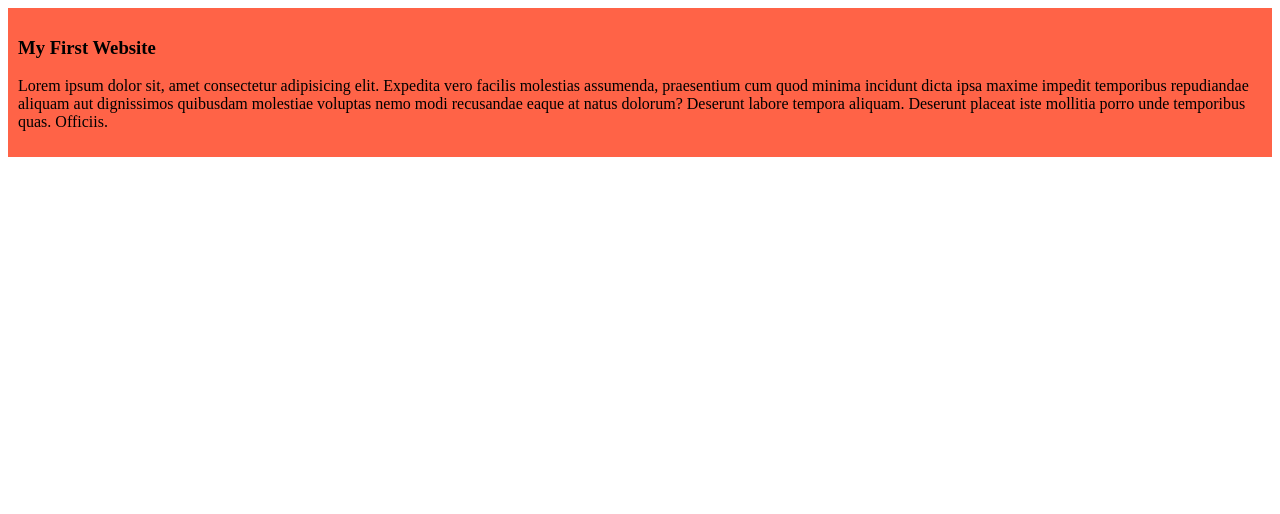
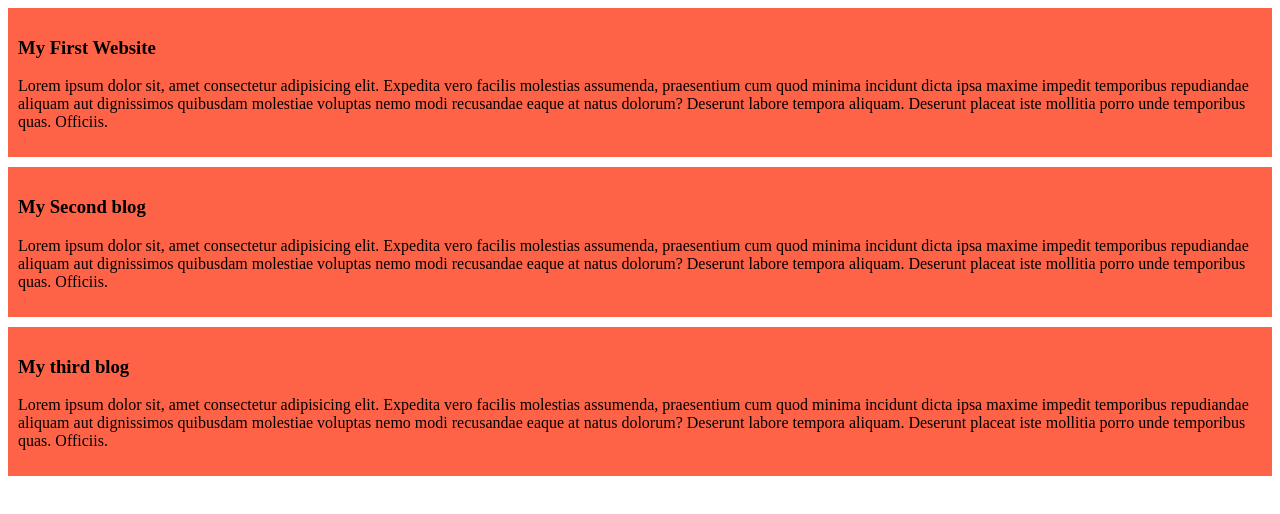
Before and after one commit to saju20s/my-simple-website, a plain HTML site: page index.html in a window 1280 px wide. Drawn offline with Linux system fonts and the light colour scheme.

Commit message:
added the second and the third blog

```diff
--- a/Styles/Blog.css
+++ b/Styles/Blog.css
@@ -1,4 +1,5 @@
 div{
     background-color: tomato;
     padding: 10px;
+    margin-bottom: 10px;
 }
--- a/index.html
+++ b/index.html
@@ -11,5 +11,13 @@
         <h3>My First Website</h3>
         <p>Lorem ipsum dolor sit, amet consectetur adipisicing elit. Expedita vero facilis molestias assumenda, praesentium cum quod minima incidunt dicta ipsa maxime impedit temporibus repudiandae aliquam aut dignissimos quibusdam molestiae voluptas nemo modi recusandae eaque at natus dolorum? Deserunt labore tempora aliquam. Deserunt placeat iste mollitia porro unde temporibus quas. Officiis.</p>
     </div>
+    <div>
+        <h3>My Second blog</h3>
+        <p>Lorem ipsum dolor sit, amet consectetur adipisicing elit. Expedita vero facilis molestias assumenda, praesentium cum quod minima incidunt dicta ipsa maxime impedit temporibus repudiandae aliquam aut dignissimos quibusdam molestiae voluptas nemo modi recusandae eaque at natus dolorum? Deserunt labore tempora aliquam. Deserunt placeat iste mollitia porro unde temporibus quas. Officiis.</p>
+    </div>
+    <div>
+        <h3>My third blog</h3>
+        <p>Lorem ipsum dolor sit, amet consectetur adipisicing elit. Expedita vero facilis molestias assumenda, praesentium cum quod minima incidunt dicta ipsa maxime impedit temporibus repudiandae aliquam aut dignissimos quibusdam molestiae voluptas nemo modi recusandae eaque at natus dolorum? Deserunt labore tempora aliquam. Deserunt placeat iste mollitia porro unde temporibus quas. Officiis.</p>
+    </div>
 </body>
 </html>
```
